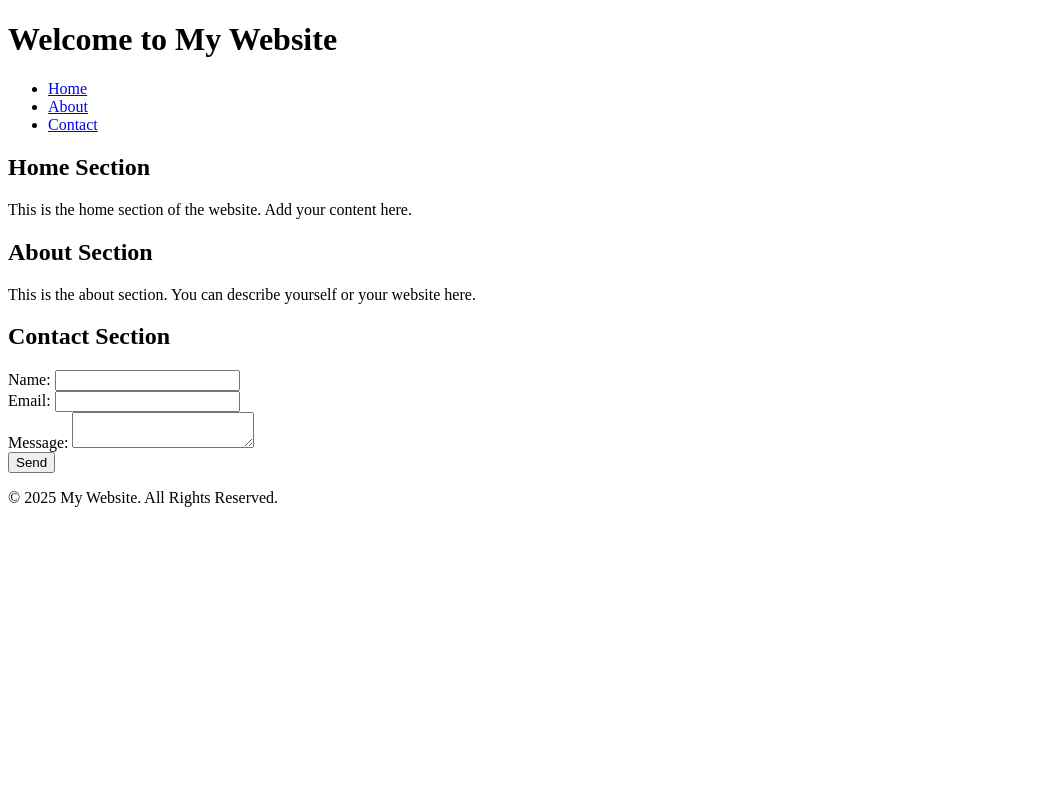
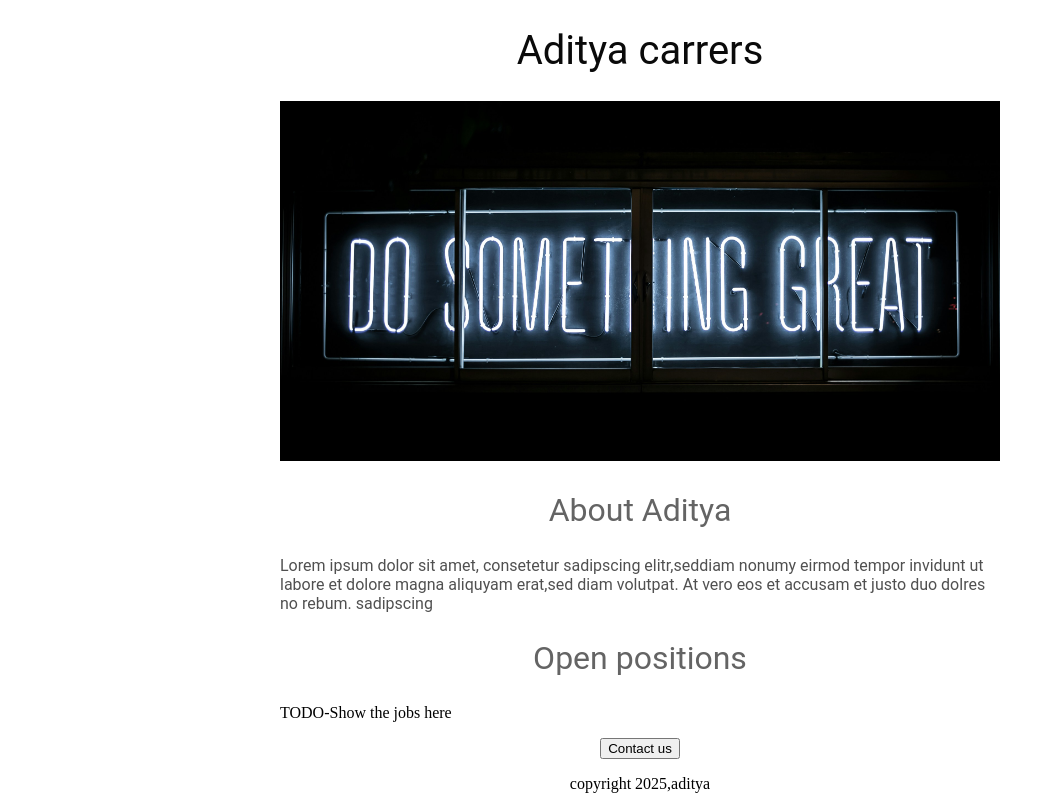
Before and after one commit to AlgoRythm10/PYTHON-FLASK, a Flask app: template templates/home.html in a window 1280 px wide. Shown: the whole page, without its empty margins (0-1055 px from the left). Before the commit the page ends 507 px from the top, so only its background shows below. Run offline with Flask 3, Linux system fonts and the light colour scheme; the template is opened without the code that fills it, so the values that code supplies are empty.

Commit message:
added html and css

```diff
--- a/app.py
+++ b/app.py
@@ -5,7 +5,7 @@ app = Flask(__name__)
 
 @app.route('/')
 def hello():
-    return render_template('home.html ')
+    return render_template('home.html')
 
 
 print(__name__)
--- a/templates/home.html
+++ b/templates/home.html
@@ -4,48 +4,49 @@
     <meta charset="UTF-8" />
     <meta name="viewport" content="width=device-width, initial-scale=1.0" />
     <title>My First HTML Page</title>
+    <style>
+        h1{
+            font-size:40px;
+            font-family:Roboto;
+            font-weight:normal;
+            color:rgb(10,10,10);
+            text-align:center;
+
+        }
+        #banner{
+            width:100%;
+            height:360px;
+            object-fit:cover
+        }
+        h2{
+            font-family:Roboto;
+            font-size:32px;
+            color:rgb(100,100,100);
+            text-align:center;
+            font-weight:normal;
+        }
+        .bodytext{
+            font-family:Roboto;
+            color:rgb(80,80,80);
+
+        }
+        #container{
+            max-width:720px;
+            margin:0 auto 0;
+        }
+    </style>
 </head>
 <body>
-    <header>
-        <h1>Welcome to My Website</h1>
-    </header>
-
-    <nav>
-        <ul>
-            <li><a href="#home">Home</a></li>
-            <li><a href="#about">About</a></li>
-            <li><a href="#contact">Contact</a></li>
-        </ul>
-    </nav>
-
-    <section id="home">
-        <h2>Home Section</h2>
-        <p>This is the home section of the website. Add your content here.</p>
-    </section>
-
-    <section id="about">
-        <h2>About Section</h2>
-        <p>This is the about section. You can describe yourself or your website here.</p>
-    </section>
-
-    <section id="contact">
-        <h2>Contact Section</h2>
-        <form action="#" method="post">
-            <label for="name">Name:</label>
-            <input type="text" id="name" name="name" required /><br />
-
-            <label for="email">Email:</label>
-            <input type="email" id="email" name="email" required /><br />
-
-            <label for="message">Message:</label>
-            <textarea id="message" name="message" required></textarea><br />
-
-            <button type="submit">Send</button>
-        </form>
-    </section>
-
-    <footer>
-        <p>&copy; 2025 My Website. All Rights Reserved.</p>
-    </footer>
+    <div id="container">
+    <h1>Aditya carrers</h1>
+    <img id="banner" src="https://580ae44e-b0af-463f-ad19-4a740840465e-00-49dcenna57uu.sisko.replit.dev/static/clark-tibbs-oqStl2L5oxI-unsplash.jpg" height="320">
+    <h2>About Aditya</h2>
+    <p class="bodytext">Lorem ipsum dolor sit amet, consetetur sadipscing elitr,seddiam nonumy eirmod tempor invidunt ut labore et dolore magna aliquyam erat,sed diam volutpat. At vero eos et accusam et justo duo dolres no rebum. sadipscing</p>
+    <h2>Open positions</h2>
+    <p>TODO-Show the jobs here</p>
+        <div style="text-align:center">
+    <button>Contact us</button>
+            <p>copyright 2025,aditya</p>
+        </div>
 </body>
 </html>
```
